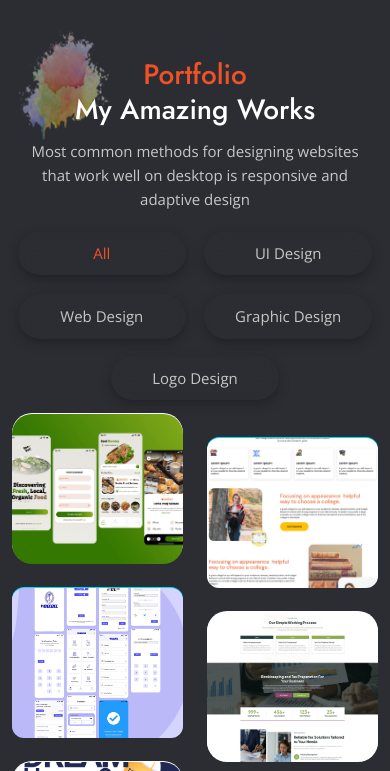
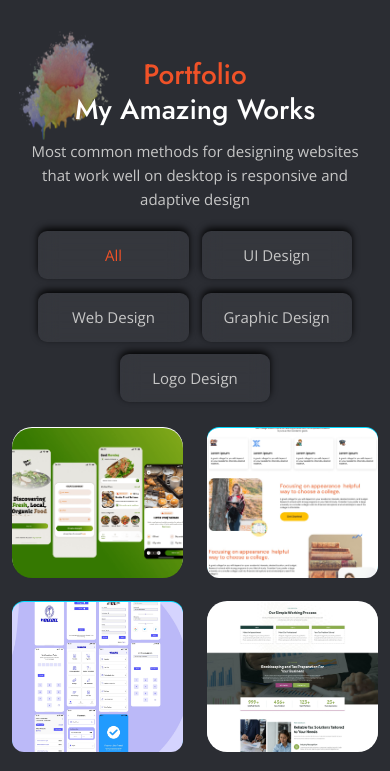
Before and after one commit to babaimandal/SumanDas_Portfolio, a plain HTML site: page index.html in a window 390 px wide. Shown: the part 2333-3104 px from the top of the page. Drawn offline with nearby package versions, Linux system fonts and the light colour scheme; some packages are replaced by stand-ins of ours; a script that the page names is missing.

Commit message:
Add files via upload

```diff
--- a/assets/css/responsive.css
+++ b/assets/css/responsive.css
@@ -224,7 +224,7 @@
         border-radius: 3px;
     }
     .stellarnav.mobile>ul {
-        top: 140px;
+        top: 91px;
         z-index: 9999;
     }
     .contact-form-wrapper .form-block form .box {
@@ -237,20 +237,21 @@
         padding-block-start: 80px;
     }
     .portfolio-wrapper .portfolio-image-gallery .button-group {
-        margin-block-end: 13px;
+        margin-block-end: 25px;
     }
     .skills-wrapper .skills-content-block p {
         line-height: 22px;
     }
     .portfolio-wrapper .portfolio-image-gallery .button-group button {
-        padding-block: 11px;
-        border-radius: 23px;
+        padding-block: 13px;
+        border-radius: 9px;
         backdrop-filter: blur(10px);
-        box-shadow: rgb(0 0 0 / 25%) 0px 4px 12px;
-        width: 46%;
+        box-shadow: rgb(0 0 0 / 93%) 0px -3px 7px;
+        width: 41%;
+        background: #ffffff0d;
     }
     .portfolio-wrapper .portfolio-image-gallery .button-group {
-        gap: 18px;
+        gap: 13px;
         flex-wrap: wrap;
     }
     .portfolio-wrapper .portfolio-image-gallery .button-group button {
@@ -272,7 +273,7 @@
         padding-block-end: 35px;
     }
     .portfolio-wrapper {
-        padding-block-end: 0;
+        padding-block-end: 50px;
     }
     .skills-wrapper .skills-content-block h4 {
         font-size: 24px;
--- a/assets/js/script.js
+++ b/assets/js/script.js
@@ -123,3 +123,10 @@ $('.filter-button-group').on( 'click', 'button', function() {
 $( '.portfolio-wrapper .portfolio-image-gallery .button-group button' ).click(function(){
   $(this).addClass('active').siblings().removeClass('active in-active');
 });
+
+// =======================
+jQuery('.stellarnav ul li a').click(function(){
+  jQuery(this).parents('ul').css({
+    'display':'none',
+  });
+});
--- a/index.html
+++ b/index.html
@@ -230,7 +230,7 @@
                             </a>
                         </div>
                     </div>
-                    <div class="col-lg-3 col-md-12 col-sm-6 col-6 web-design mt-lg-0 mt-md-4 mt-sm-4 mt-4 " >
+                    <div class="col-lg-3 col-md-12 col-sm-6 col-6 web-design mt-lg-0 " >
                         <div class="bottom-block">
                             <a href="assets/images/web1.jpg" data-fancybox="gallery">
                                 <img src="assets/images/web1.jpg" alt="" >
@@ -282,7 +282,7 @@
 
                     </div>
                     <div class="col-lg-3 col-md-12 col-sm-6 col-6 ui-design d-none" id="ui-design3">
-                        <div class="top-block mb-lg-4 mb-md-4 mb-sm-4 mb-4">
+                        <div class="top-block mb-lg-4 mb-md-4 mb-sm-4 mb-4 mt-lg-0 mt-md-4 mt-sm-4 mt-4">
                             <a href="assets/images/ui3.jpg" data-fancybox="gallery">
                                 <img src="assets/images/ui3.jpg" alt="" >
                             </a>
@@ -295,7 +295,7 @@
                     </div>
 
                     <!-- Extra Web Design -->
-                    <div class="col-lg-3 col-md-12 col-sm-6 col-6 web-design mt-lg-0 mt-md-4 mt-sm-4 mt-4 d-none" id="web-design2">
+                    <div class="col-lg-3 col-md-12 col-sm-6 col-6 web-design mt-lg-0 mt-md-4 mt-sm-0 mt-0 d-none" id="web-design2">
                         <div class="top-block ">
                             <a href="assets/images/web4.jpg" data-fancybox="gallery">
                                 <img src="assets/images/web4.jpg" alt="" >
```
